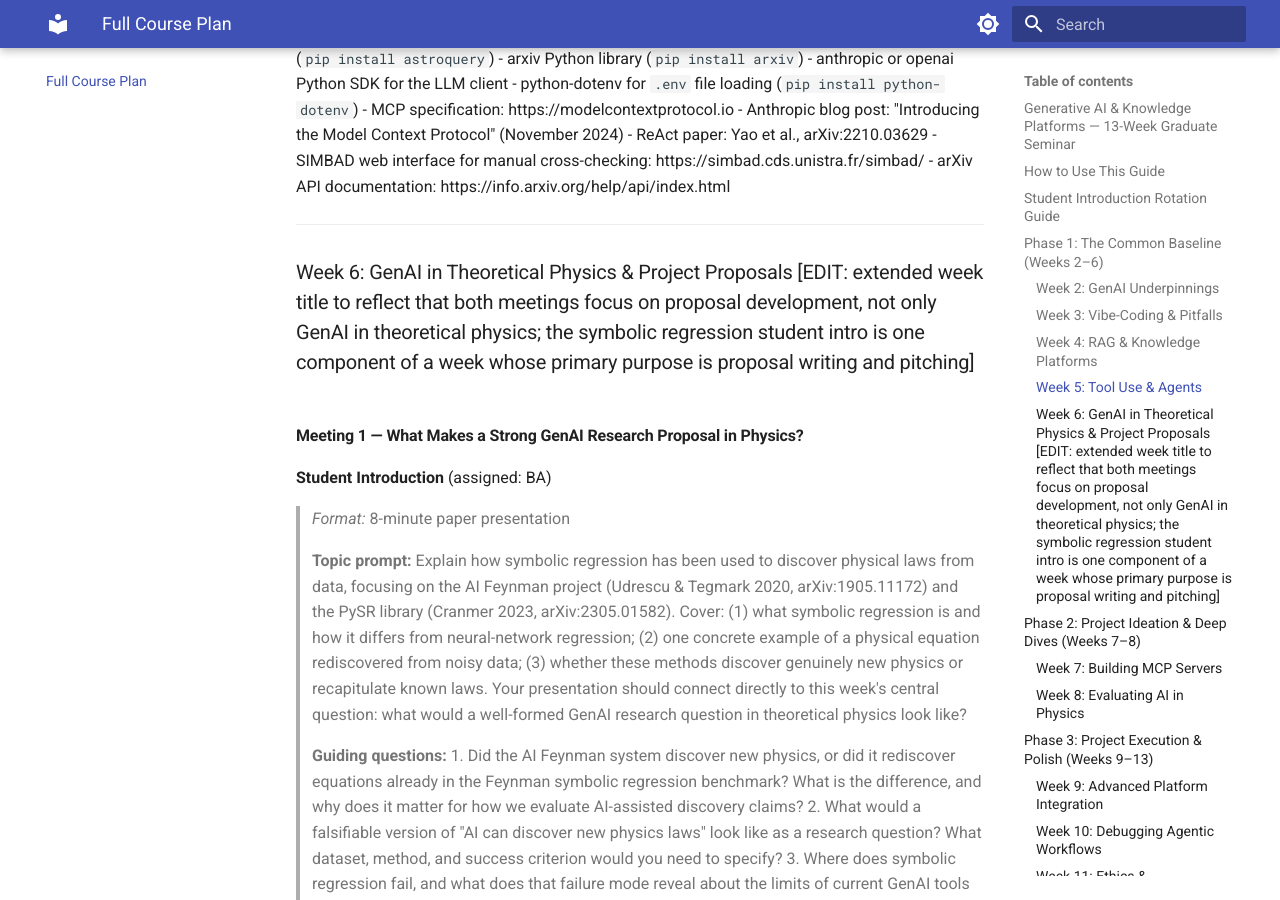
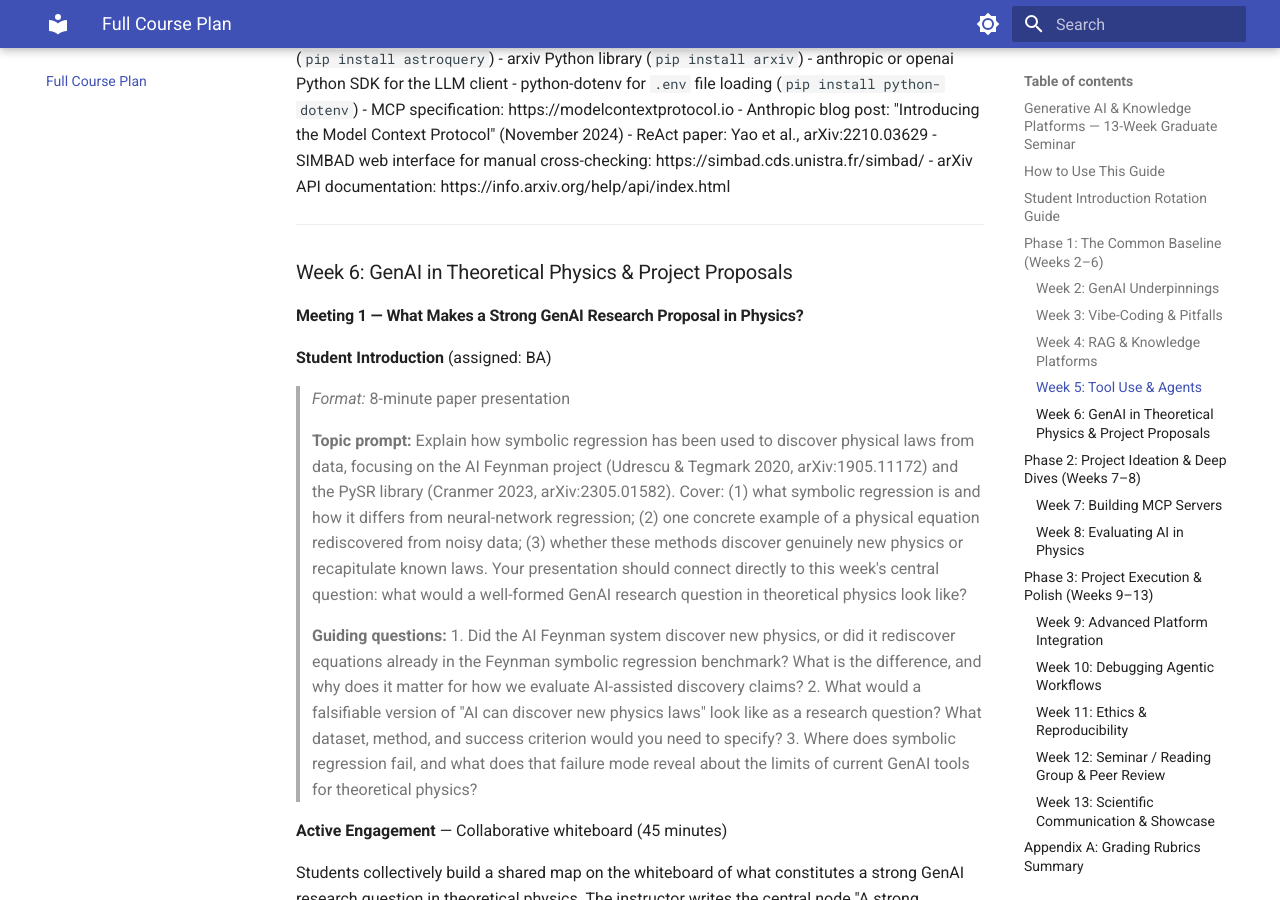
Before and after one commit to wdconinc/ai-in-physics-research, an MkDocs documentation site: the page built from docs/full-course-plan.md, in a window 1280 px wide and 900 px high, scrolled down 25818 px. Built offline with MkDocs 1.6.1 and Material for MkDocs 9.7.7, drawn with Linux system fonts in a browser that asks for light colours.

Commit message:
Apply remaining changes (#21)
Co-authored-by: copilot-swe-agent[bot] <198982749+Copilot@users.noreply.github.com>
Co-authored-by: wdconinc <4656391+wdconinc@users.noreply.github.com>

```diff
--- a/docs/full-course-plan.md
+++ b/docs/full-course-plan.md
@@ -546,7 +546,7 @@ Debrief (5 min): Each student names one node or edge they would change if the pi
 
 ---
 
-### Week 6: GenAI in Theoretical Physics & Project Proposals [EDIT: extended week title to reflect that both meetings focus on proposal development, not only GenAI in theoretical physics; the symbolic regression student intro is one component of a week whose primary purpose is proposal writing and pitching]
+### Week 6: GenAI in Theoretical Physics & Project Proposals
 
 #### Meeting 1 — What Makes a Strong GenAI Research Proposal in Physics?
 
```
